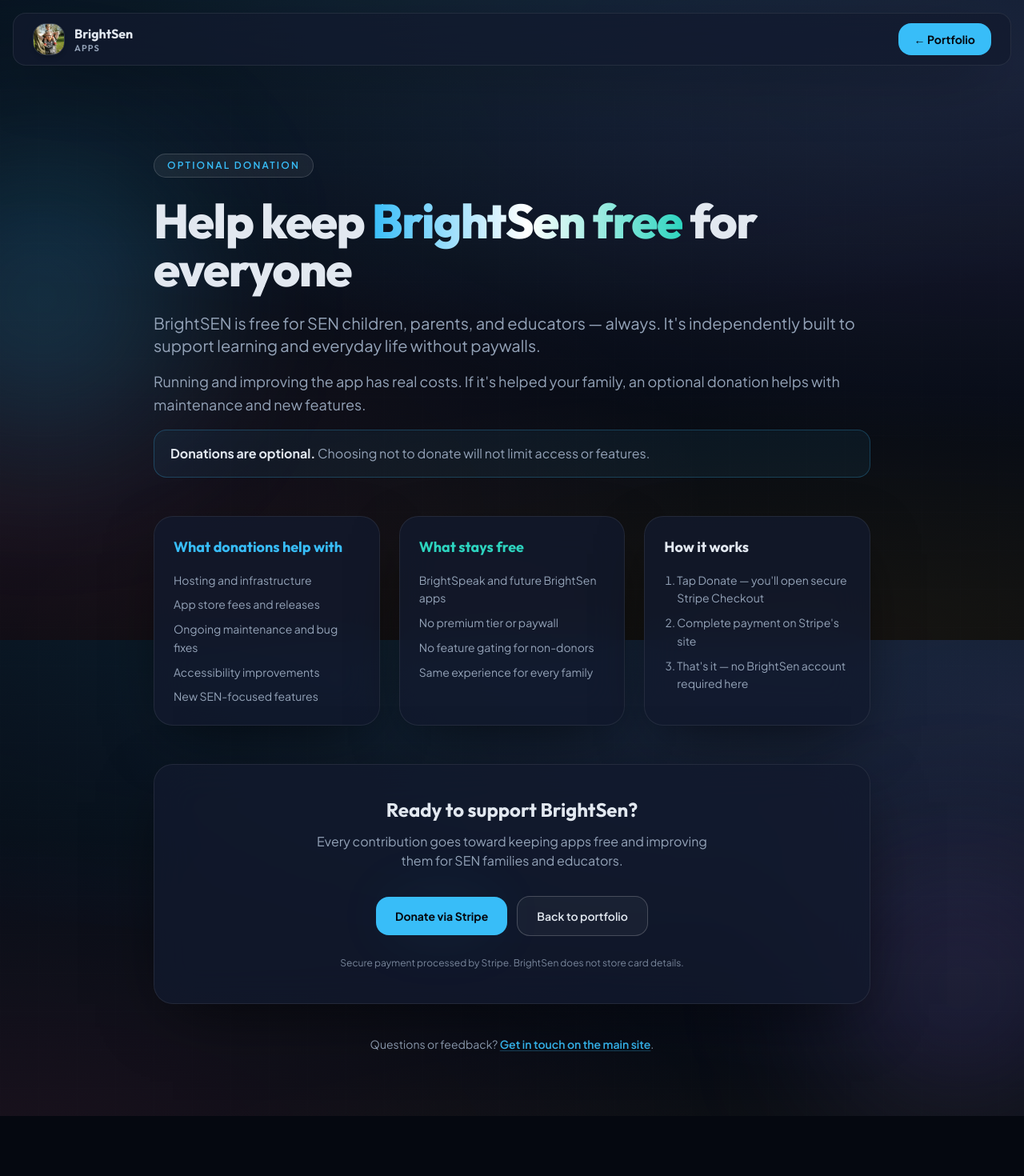
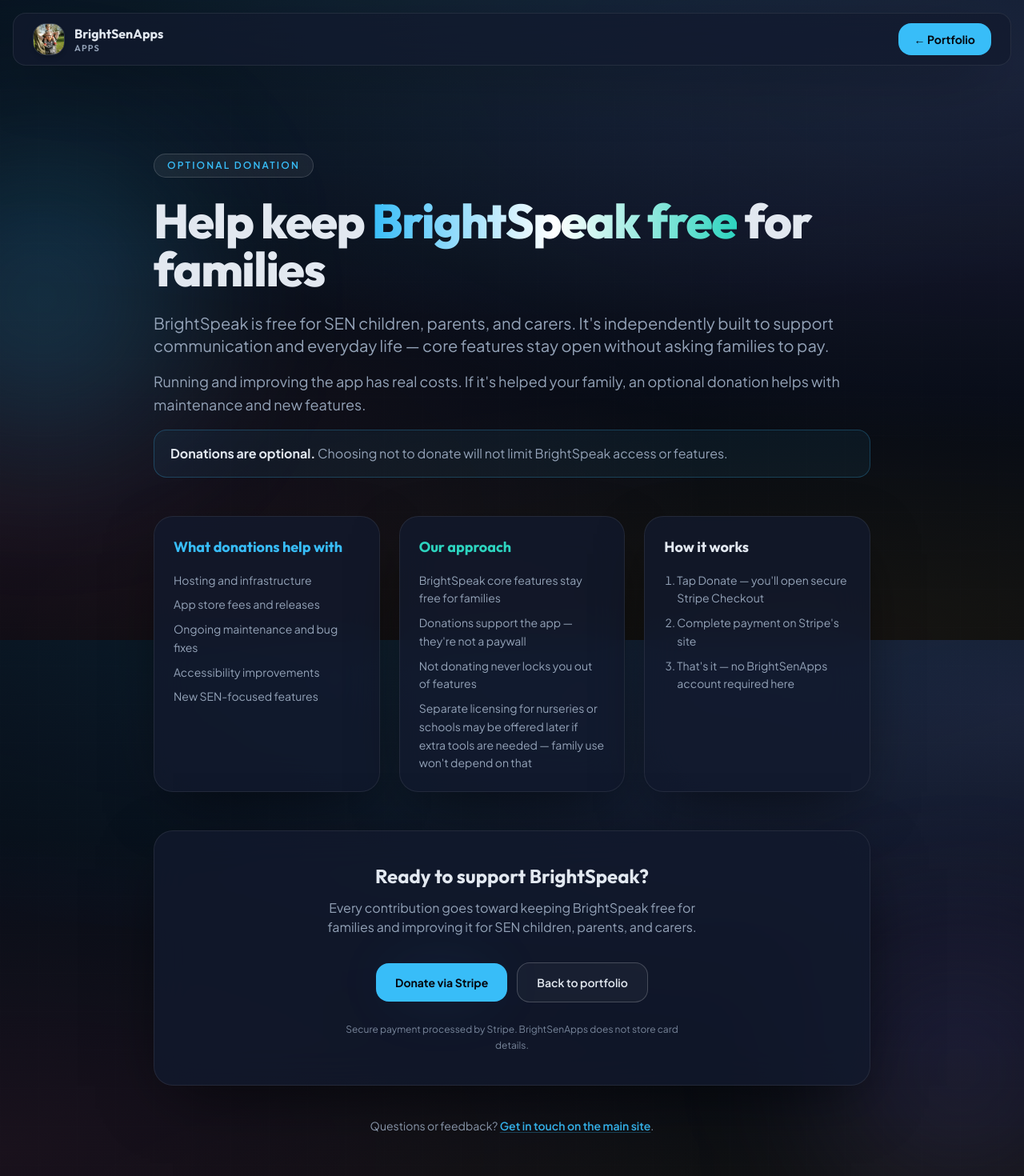
Before and after one commit to K-Roe/RoeAllForOneReact, a React (Vite) app: page /donate in a window 1280 px wide. Shown: the top 1470 px of the page at 80% size. Before the commit the page ends 1395 px from the top, so only its background shows below. Built offline with nearby package versions, Linux system fonts and the light colour scheme.

Commit message:
update donate page

```diff
--- a/src/components/Contact.jsx
+++ b/src/components/Contact.jsx
@@ -24,8 +24,7 @@
               — I read every message. No pitch deck required.
             </p>
             <p className="mt-4 text-mist leading-relaxed">
-              BrightSen stays free for everyone. If BrightSpeak has helped your
-              family, you can{" "}
+              BrightSpeak is free for families. If it&apos;s helped yours, you can{" "}
               <Link
                 to="/donate"
                 className="font-semibold text-brand-sky underline decoration-brand-sky/30 underline-offset-2 hover:text-frost"
@@ -55,7 +54,7 @@
                 <span>
                   <strong className="text-frost">Beta &amp; research:</strong> if
                   you work with autistic children and want early access to new
-                  BrightSen apps.
+                  BrightSenApps.
                 </span>
               </li>
             </ul>
@@ -71,10 +70,10 @@
             </p>
             <div className="mt-8 flex flex-col gap-3">
               <a href="mailto:brightsenapps@brightsenapps.com" className="btn-primary justify-center">
-                Email BrightSen
+                Email BrightSenApps
               </a>
               <Link to="/donate" className="btn-ghost justify-center">
-                Support BrightSen
+                Support BrightSpeak
               </Link>
               <div className="flex flex-wrap gap-2">
                 <a
--- a/src/components/Hero.jsx
+++ b/src/components/Hero.jsx
@@ -62,7 +62,7 @@
               I&apos;d want for my own son.
             </p>
             <p className="mt-4 max-w-xl text-sm leading-relaxed text-mist/90">
-              BrightSen exists to make communication and daily life a little
+              BrightSenApps exists to make communication and daily life a little
               easier: visual tools, calm UI, and features shaped by real SEN
               experience — not generic “kid app” templates.
             </p>
--- a/src/components/Navbar.jsx
+++ b/src/components/Navbar.jsx
@@ -47,7 +47,7 @@
             loading="lazy"
           />
           <span className="min-w-0 leading-tight">
-            <span className="block truncate text-sm sm:text-base">BrightSen</span>
+            <span className="block truncate text-sm sm:text-base">BrightSenApps</span>
             <span className="hidden text-[11px] font-semibold uppercase tracking-widest text-mist sm:block">
               Apps
             </span>
--- a/src/components/Projects.jsx
+++ b/src/components/Projects.jsx
@@ -74,7 +74,7 @@
               to="/donate"
               className="relative mt-5 inline-flex items-center gap-1.5 text-sm font-semibold text-brand-sky transition hover:text-frost"
             >
-              Support BrightSen
+              Support BrightSpeak
               <span aria-hidden>→</span>
             </Link>
 
@@ -193,7 +193,7 @@
             to="/donate"
             className="btn-ghost inline-flex justify-center"
           >
-            Support BrightSen
+            Support BrightSpeak
           </Link>
         </div>
       </Modal>
--- a/src/pages/Donate.jsx
+++ b/src/pages/Donate.jsx
@@ -2,12 +2,12 @@
 import { Link } from "react-router-dom";
 
 const STRIPE_DONATE_URL = "https://buy.stripe.com/9B6dRafkIeLIbNlf5ZeZ200";
-const DEFAULT_TITLE = "BrightSen Apps — SEN mobile apps by Karl Roe";
+const DEFAULT_TITLE = "BrightSenApps — SEN mobile apps by Karl Roe";
 
 export default function Donate() {
   useEffect(() => {
     const previous = document.title;
-    document.title = "Support BrightSen — optional donation";
+    document.title = "Support BrightSpeak — optional donation";
     return () => {
       document.title = previous || DEFAULT_TITLE;
     };
@@ -33,14 +33,14 @@
 
         <h1 className="headline mt-6 text-4xl sm:text-5xl lg:text-6xl">
           Help keep{" "}
-          <span className="gradient-text">BrightSen free</span>
-          <span className="text-frost"> for everyone</span>
+          <span className="gradient-text">BrightSpeak free</span>
+          <span className="text-frost"> for families</span>
         </h1>
 
         <p className="mt-6 text-lg leading-relaxed text-mist sm:text-xl">
-          BrightSEN is free for SEN children, parents, and educators — always.
-          It&apos;s independently built to support learning and everyday life
-          without paywalls.
+          BrightSpeak is free for SEN children, parents, and carers. It&apos;s
+          independently built to support communication and everyday life — core
+          features stay open without asking families to pay.
         </p>
         <p className="mt-4 text-lg leading-relaxed text-mist">
           Running and improving the app has real costs. If it&apos;s helped your
@@ -48,7 +48,7 @@
         </p>
         <p className="mt-4 rounded-2xl border border-brand-sky/25 bg-brand-sky/[0.06] px-5 py-4 text-mist leading-relaxed">
           <strong className="text-frost">Donations are optional.</strong> Choosing
-          not to donate will not limit access or features.
+          not to donate will not limit BrightSpeak access or features.
         </p>
 
         <div className="mt-12 grid gap-6 md:grid-cols-3">
@@ -67,13 +67,16 @@
 
           <article className="surface p-6">
             <h2 className="font-display text-lg font-bold text-brand-mint">
-              What stays free
+              Our approach
             </h2>
             <ul className="mt-4 space-y-2 text-sm leading-relaxed text-mist">
-              <li>BrightSpeak and future BrightSen apps</li>
-              <li>No premium tier or paywall</li>
-              <li>No feature gating for non-donors</li>
-              <li>Same experience for every family</li>
+              <li>BrightSpeak core features stay free for families</li>
+              <li>Donations support the app — they&apos;re not a paywall</li>
+              <li>Not donating never locks you out of features</li>
+              <li>
+                Separate licensing for nurseries or schools may be offered later
+                if extra tools are needed — family use won&apos;t depend on that
+              </li>
             </ul>
           </article>
 
@@ -84,18 +87,18 @@
             <ol className="mt-4 list-decimal space-y-2 pl-4 text-sm leading-relaxed text-mist">
               <li>Tap Donate — you&apos;ll open secure Stripe Checkout</li>
               <li>Complete payment on Stripe&apos;s site</li>
-              <li>That&apos;s it — no BrightSen account required here</li>
+              <li>That&apos;s it — no BrightSenApps account required here</li>
             </ol>
           </article>
         </div>
 
         <div className="surface mt-12 p-8 text-center sm:p-10">
           <h2 className="font-display text-2xl font-bold text-frost">
-            Ready to support BrightSen?
+            Ready to support BrightSpeak?
           </h2>
           <p className="mx-auto mt-3 max-w-lg text-mist">
-            Every contribution goes toward keeping apps free and improving them
-            for SEN families and educators.
+            Every contribution goes toward keeping BrightSpeak free for families
+            and improving it for SEN children, parents, and carers.
           </p>
           <div className="mt-8 flex flex-col items-center justify-center gap-3 sm:flex-row">
             <a
@@ -113,7 +116,7 @@
             </Link>
           </div>
           <p className="mx-auto mt-6 max-w-md text-xs leading-relaxed text-mist/80">
-            Secure payment processed by Stripe. BrightSen does not store card
+            Secure payment processed by Stripe. BrightSenApps does not store card
             details.
           </p>
         </div>
```
Also changed, not shown: public/site.webmanifest.
